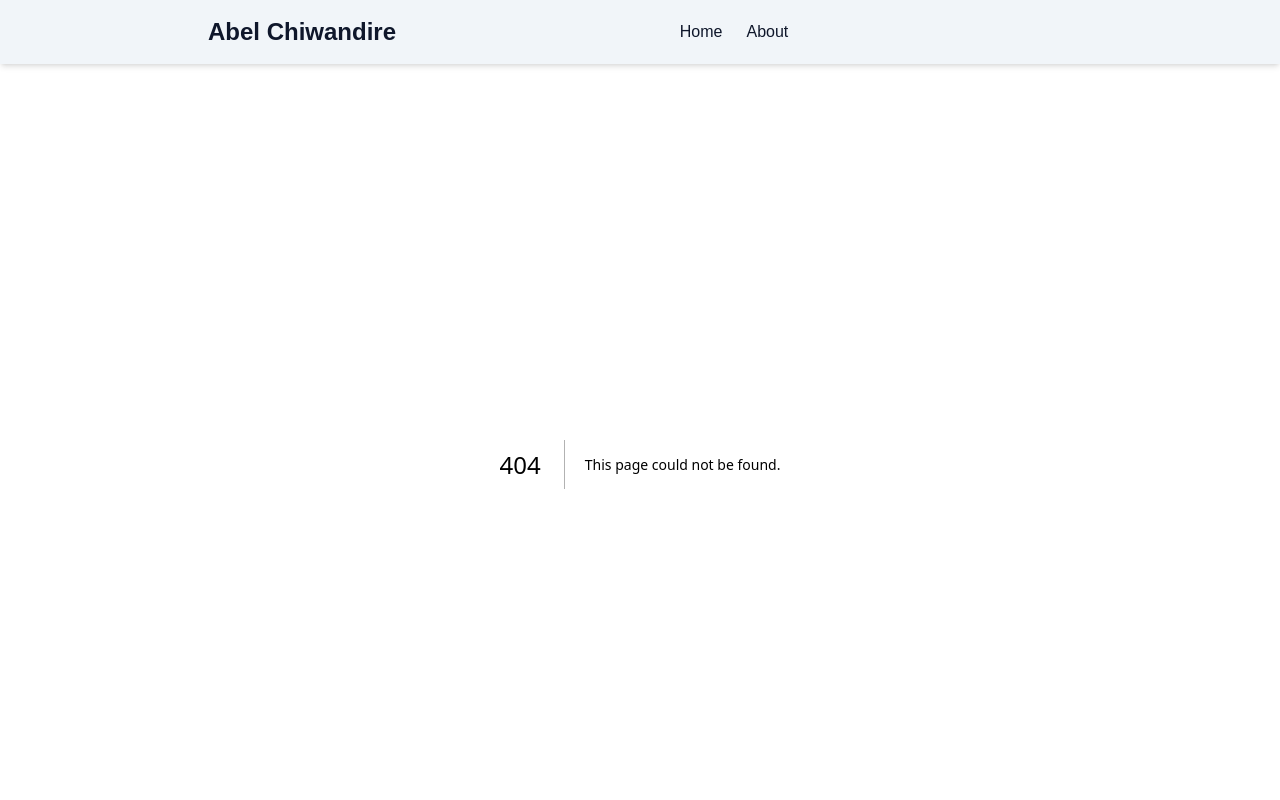
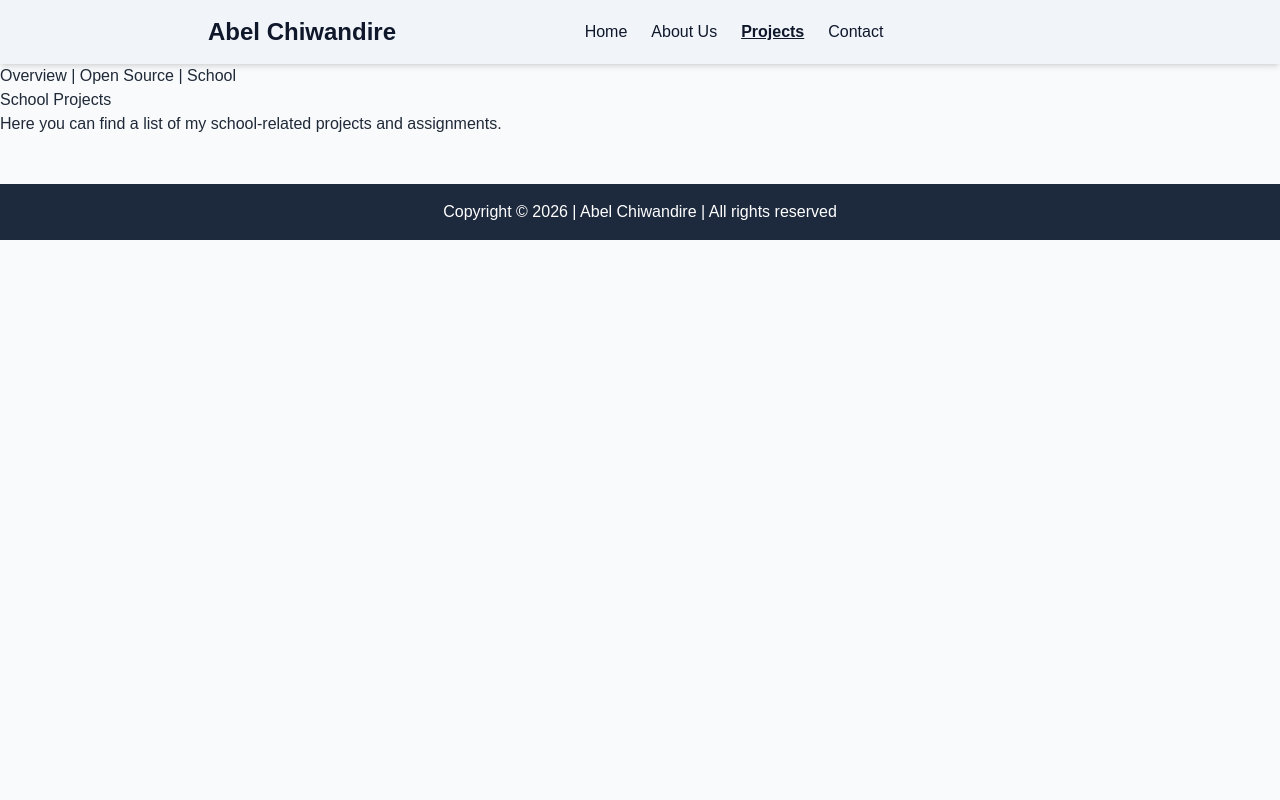
Before and after one commit to AbelChiwandire/wdd430-portfolio, a Next.js app: page /projects/school in a window 1280 px wide. Before the commit this address had no page. Shown: the top 800 px of the page. Built offline with nearby package versions, Linux system fonts and the light colour scheme.

Commit message:
Add navigation links, contact, and project pages with content updates

```diff
--- /dev/null
+++ b/app/contacts/page.tsx
@@ -0,0 +1,8 @@
+export default function ContactsPage() {
+    return (
+        <main>
+            <h1>Contact Me</h1>
+            <p>Here you can find my contact information and ways to get in touch with me.</p>
+        </main>
+    );
+}
--- a/app/globals.css
+++ b/app/globals.css
@@ -17,3 +17,8 @@ body {
   color: var(--foreground);
   font-family: Arial, Helvetica, sans-serif;
 }
+
+.active {
+  font-weight: bold;
+  text-decoration: underline;
+}
--- /dev/null
+++ b/app/projects/layout.tsx
@@ -0,0 +1,14 @@
+import Link from 'next/link';
+
+export default function ProjectsLayout({ children }: { children: React.ReactNode }) {
+  return (
+    <section>
+      <nav>
+        <Link href="/projects">Overview</Link> | {' '}
+        <Link href="/projects/opensource">Open Source</Link> | {' '}
+        <Link href="/projects/school">School</Link>
+      </nav>
+      {children}
+    </section>
+  );
+}
--- /dev/null
+++ b/app/projects/opensource/page.tsx
@@ -0,0 +1,8 @@
+export default function OpenSourcePage() {
+    return (
+        <main>
+            <h1>Open Source Projects</h1>
+            <p>Here you can find a list of my open source contributions and projects.</p>
+        </main>
+    );
+}
--- /dev/null
+++ b/app/projects/page.tsx
@@ -0,0 +1,8 @@
+export default function ProjectsPage() {
+    return (
+        <main>
+            <h1>Projects Overview</h1>
+            <p>Here you can find a list of all my projects, including open source and school-related projects.</p>
+        </main>
+    );
+}
--- /dev/null
+++ b/app/projects/school/page.tsx
@@ -0,0 +1,8 @@
+export default function SchoolPage() {
+    return (
+        <main>
+            <h1>School Projects</h1>
+            <p>Here you can find a list of my school-related projects and assignments.</p>
+        </main>
+    );
+}
--- a/components/Header.tsx
+++ b/components/Header.tsx
@@ -1,16 +1,11 @@
-import Link from 'next/link';
+import NavLinks from './NavLinks';
 
 export default function Header() {
     return (
         <header className="bg-slate-100 text-slate-900 py-4 shadow-md">
             <div className="max-w-4xl mx-auto px-4 flex justify-between items-center">
                 <div id="header-title" className="text-2xl font-bold">Abel Chiwandire</div>
-                <nav className="max-w-4xl mx-auto px-4 flex justify-between items-center">
-                    <ul className="flex gap-6">
-                        <li><Link href="/">Home</Link></li>
-                        <li><Link href="/about">About</Link></li>
-                    </ul>
-                </nav>
+                <NavLinks />
             </div>
         </header>
     );
--- /dev/null
+++ b/components/NavLinks.tsx
@@ -0,0 +1,38 @@
+'use client';
+
+import Link from 'next/link';
+import { usePathname } from 'next/navigation';
+
+const NAV_ITEMS = [
+  { href: '/', label: 'Home' },
+  { href: '/about', label: 'About Us' },
+  { href: '/projects', label: 'Projects' },
+  { href: '/contacts', label: 'Contact' },
+];
+
+export default function NavLinks() {
+  const pathname = usePathname();
+
+  return (
+    <nav aria-label="Primary" className="max-w-4xl mx-auto px-4 flex justify-between items-center">
+          <ul className="flex gap-6">
+            {NAV_ITEMS.map(({ href, label }) => {
+                const isActive = href === '/' ? pathname === '/' : pathname.startsWith(href);
+
+                return (
+                <li key={href}>
+                    <Link
+                        key={href}
+                        href={href}
+                        className={isActive ? 'active' : ''}
+                        aria-current={isActive ? 'page' : undefined}
+                    >
+                        {label}
+                    </Link>
+                </li>
+                );
+            })}
+          </ul>
+    </nav>
+  );
+}
```
